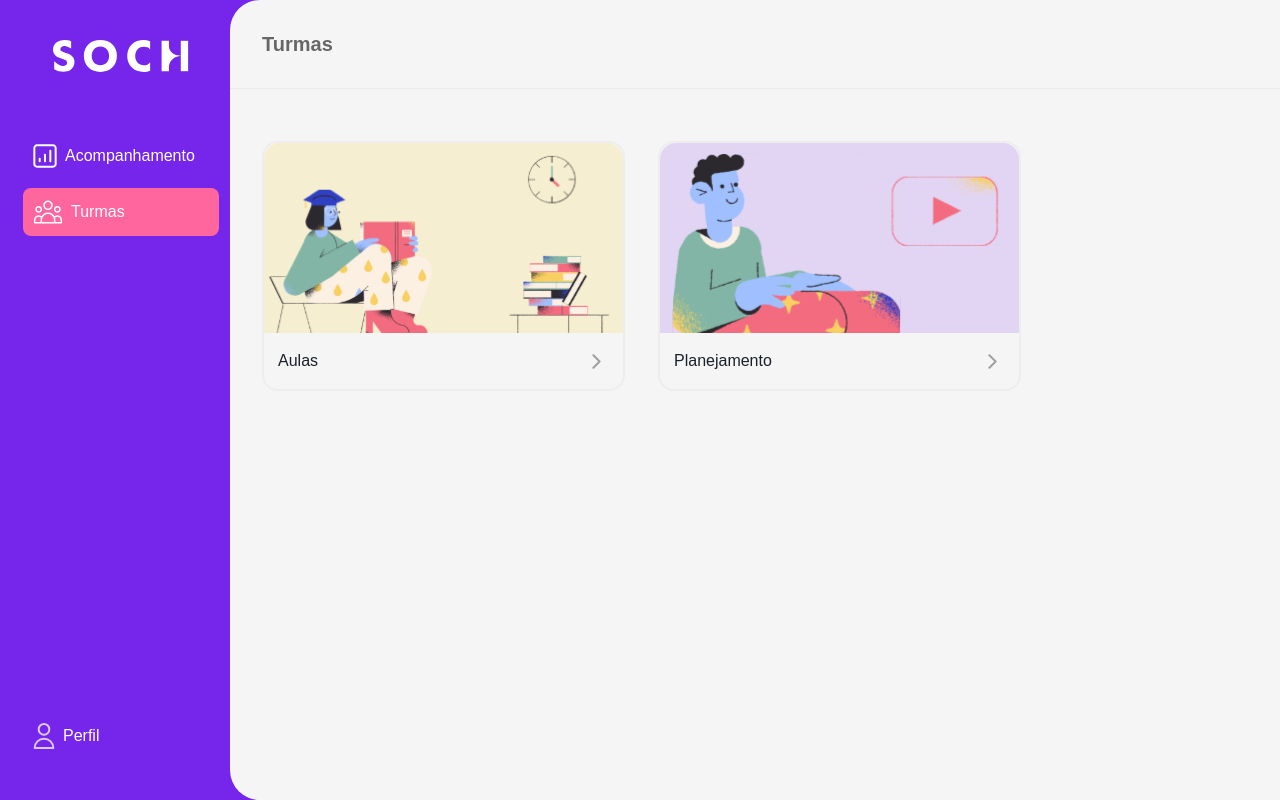
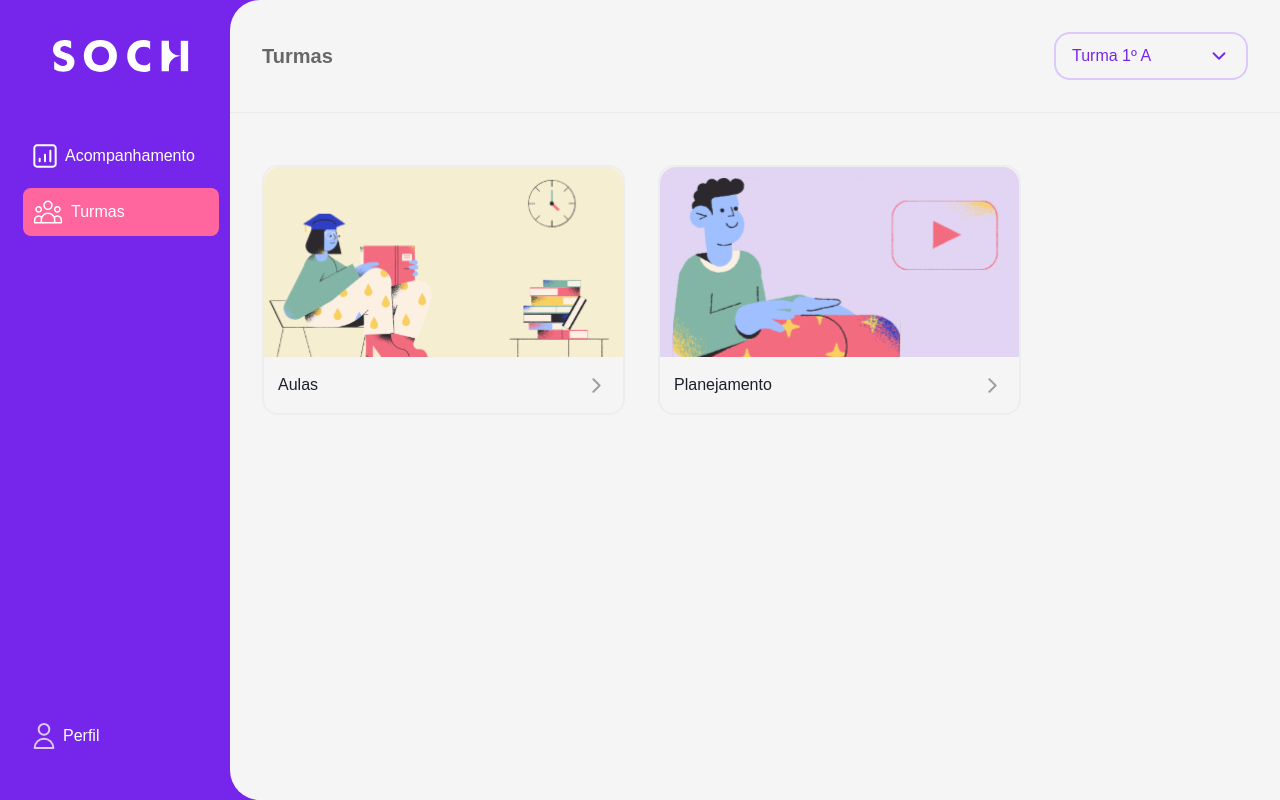
Before and after one commit to odailsonsilva/soch-front-deply, a React (Create React App) app: page / in a window 1280 px wide. Built offline with nearby package versions, Linux system fonts and the light colour scheme.

Commit message:
feat: dropdown

```diff
--- a/src/App.tsx
+++ b/src/App.tsx
@@ -4,13 +4,16 @@ import { BrowserRouter } from 'react-router-dom'
 
 import { Routes } from 'navigation/routes'
 import { Suspense } from 'react'
+import { SelectedClasseProvider } from 'context/use-selected-classe'
 
 function App() {
   return (
     <Suspense fallback={() => 'loading...'}>
       <BrowserRouter>
         <ChakraProvider theme={themeChakra}>
-          <Routes />
+          <SelectedClasseProvider>
+            <Routes />
+          </SelectedClasseProvider>
         </ChakraProvider>
       </BrowserRouter>
     </Suspense>
--- a/src/components/atoms/ButtonAction/index.tsx
+++ b/src/components/atoms/ButtonAction/index.tsx
@@ -3,7 +3,8 @@ import {
   ButtonProps,
   Flex,
   HStack,
-  Text
+  Text,
+  VStack
 } from '@chakra-ui/react'
 import { FiChevronRight } from 'react-icons/fi'
 
@@ -27,6 +28,8 @@ export interface IButtonActionParams extends ButtonProps {
   iconLeft: React.ReactNode
   label: string
   iconTypeRight: IconTypeRight
+  description?: string
+  value?: string
   variantIcon?: IVariantIcon
 }
 
@@ -35,6 +38,7 @@ const ButtonAction = ({
   label,
   iconTypeRight,
   variantIcon = 'gray',
+  description,
   ...rest
 }: IButtonActionParams) => {
   const renderIcon = useMemo(() => {
@@ -71,7 +75,7 @@ const ButtonAction = ({
         background: 'white'
       }}
     >
-      <HStack>
+      <HStack spacing="20px">
         <Flex
           p="8px"
           w="40px"
@@ -84,9 +88,16 @@ const ButtonAction = ({
           {iconLeft}
         </Flex>
 
-        <Text color="text" fontWeight="500">
-          {label}
-        </Text>
+        <VStack justifyContent="flex-start" alignItems="flex-start" ml="24px">
+          {description && (
+            <Text color="#A0A0A0" fontSize="14px">
+              {description}
+            </Text>
+          )}
+          <Text color="text" fontWeight="500">
+            {label}
+          </Text>
+        </VStack>
       </HStack>
 
       {renderIcon}
--- /dev/null
+++ b/src/components/molecules/DropdownClasses/index.tsx
@@ -0,0 +1,65 @@
+import {
+  Menu,
+  MenuButton,
+  MenuList,
+  MenuItem,
+  MenuItemOption,
+  MenuGroup,
+  MenuOptionGroup,
+  MenuDivider,
+  Text,
+  Flex,
+  useMediaQuery
+} from '@chakra-ui/react'
+import { ButtonAction } from 'components/atoms'
+import { useSelectedClasse } from 'context/use-selected-classe'
+import { FiChevronDown } from 'react-icons/fi'
+import { mock } from './mock'
+
+export const DropdownClasses = () => {
+  const { selectedClasse, setSelectedClasse } = useSelectedClasse()
+  const [isMobile] = useMediaQuery('(max-width: 768px)')
+
+  return (
+    <Menu>
+      <MenuButton
+        px={4}
+        py={2}
+        w="194px"
+        h="48px"
+        transition="all 0.2s"
+        borderRadius="16px"
+        borderWidth="2px"
+        borderColor={isMobile ? 'rgba(255, 255, 255, 0.25)' : '#DDC8FA'}
+        _expanded={{ bg: 'blue.400' }}
+        _focus={{ boxShadow: 'outline' }}
+      >
+        <Flex justifyContent="space-between" alignItems="center">
+          <Text color={isMobile ? '#fff' : 'primary'}>{selectedClasse}</Text>
+          <FiChevronDown size={22} color={isMobile ? '#fff' : '#7626EA'} />
+        </Flex>
+      </MenuButton>
+
+      <MenuList
+        borderRadius="24px"
+        bg="#fbfbfb"
+        border="none"
+        w={isMobile ? '280px' : '310px'}
+        boxShadow="0px 4px 16px rgba(0, 0, 0, 0.08)"
+        maxHeight="70vh"
+        overflow="auto"
+        left="0"
+      >
+        {mock.map((item) => (
+          <MenuItem
+            key={item.label}
+            _hover={{ background: 'none' }}
+            onClick={() => setSelectedClasse(item.value!)}
+          >
+            <ButtonAction {...item} />
+          </MenuItem>
+        ))}
+      </MenuList>
+    </Menu>
+  )
+}
--- /dev/null
+++ b/src/components/molecules/DropdownClasses/mock.tsx
@@ -0,0 +1,70 @@
+import { IButtonActionParams } from 'components/atoms/ButtonAction'
+import { ReactSVG } from 'react-svg'
+import MultiUser from 'assets/images/icons/multi-user.svg'
+
+export const mock: IButtonActionParams[] = [
+  {
+    label: '1º A',
+    description: 'Turma',
+    iconLeft: <ReactSVG src={MultiUser} />,
+    iconTypeRight: 'next',
+    variantIcon: 'violet',
+    value: 'Turma 1º A'
+  },
+  {
+    label: '1º B',
+    description: 'Turma',
+    iconLeft: <ReactSVG src={MultiUser} />,
+    iconTypeRight: 'next',
+    variantIcon: 'violet',
+    value: 'Turma 1º B'
+  },
+  {
+    label: '1º C',
+    description: 'Turma',
+    iconLeft: <ReactSVG src={MultiUser} />,
+    iconTypeRight: 'next',
+    variantIcon: 'violet',
+    value: 'Turma 1º C'
+  },
+  {
+    label: '2º A',
+    description: 'Turma',
+    iconLeft: <ReactSVG src={MultiUser} />,
+    iconTypeRight: 'next',
+    variantIcon: 'yellow',
+    value: 'Turma 2º A'
+  },
+  {
+    label: '2º B',
+    description: 'Turma',
+    iconLeft: <ReactSVG src={MultiUser} />,
+    iconTypeRight: 'next',
+    variantIcon: 'yellow',
+    value: 'Turma 2º B'
+  },
+  {
+    label: '2º C',
+    description: 'Turma',
+    iconLeft: <ReactSVG src={MultiUser} />,
+    iconTypeRight: 'next',
+    variantIcon: 'yellow',
+    value: 'Turma 2º C'
+  },
+  {
+    label: 'Terceirão A',
+    description: 'Turma',
+    iconLeft: <ReactSVG src={MultiUser} />,
+    iconTypeRight: 'next',
+    variantIcon: 'pink',
+    value: 'Turma 3º A'
+  },
+  {
+    label: 'Terceirão B',
+    description: 'Turma',
+    iconLeft: <ReactSVG src={MultiUser} />,
+    iconTypeRight: 'next',
+    variantIcon: 'pink',
+    value: 'Turma 3º B'
+  }
+]
--- /dev/null
+++ b/src/components/molecules/DropdownClasses/styles.ts
@@ -0,0 +1,4 @@
+import styled from 'styled-components'
+import { Button as ChakraButton } from '@chakra-ui/react'
+
+export const Button = styled(ChakraButton)``
--- a/src/components/molecules/index.ts
+++ b/src/components/molecules/index.ts
@@ -2,3 +2,4 @@ export { default as Breadcrumbs } from './Breadcrumbs'
 export { default as SibebarDesktop } from './SibebarDesktop'
 export { default as Tabs } from './Tabs'
 export * from './CardNavigationWithImage'
+export * from './DropdownClasses'
--- a/src/components/templates/AppTemplate/components/HeaderMobile/HeaderMobile.tsx
+++ b/src/components/templates/AppTemplate/components/HeaderMobile/HeaderMobile.tsx
@@ -10,7 +10,7 @@ interface IHeaderMobileParams {
 
 export const HeaderMobile = ({ list, content }: IHeaderMobileParams) => {
   return (
-    <Flex direction="column" bg="primary" h="130px" p="16px">
+    <Flex direction="column" bg="primary" h="150px" p="16px">
       <Flex direction="column" alignItems="center" justifyContent="center">
         <Logo />
 
--- a/src/components/templates/AppTemplate/index.tsx
+++ b/src/components/templates/AppTemplate/index.tsx
@@ -63,7 +63,7 @@ const AppTemplate = ({
 
         <Box
           overflow="auto"
-          maxHeight={isMobile ? 'calc(100vh - 162px)' : 'calc(100vh - 131px)'}
+          maxHeight={isMobile ? 'calc(100vh - 182px)' : 'calc(100vh - 131px)'}
           h="100%"
           p={{ base: '16px', md: '16px', lg: '32px' }}
           pt="0"
--- /dev/null
+++ b/src/context/use-selected-classe.tsx
@@ -0,0 +1,30 @@
+import {
+  useState,
+  createContext,
+  useContext,
+  SetStateAction,
+  Dispatch
+} from 'react'
+
+interface IUseSelectedClasse {
+  selectedClasse: string
+  setSelectedClasse: Dispatch<SetStateAction<string>>
+}
+
+const Context = createContext<IUseSelectedClasse>({} as IUseSelectedClasse)
+
+export const SelectedClasseProvider = ({ children }: any) => {
+  const [selectedClasse, setSelectedClasse] = useState('Turma 1º A')
+
+  return (
+    <Context.Provider value={{ selectedClasse, setSelectedClasse }}>
+      {children}
+    </Context.Provider>
+  )
+}
+
+export const useSelectedClasse = () => {
+  const context = useContext(Context)
+
+  return context
+}
--- a/src/pages/AllClasses/AllClasses.tsx
+++ b/src/pages/AllClasses/AllClasses.tsx
@@ -1,7 +1,11 @@
 /* eslint-disable react/jsx-key */
 import { Flex, Heading, Text, useMediaQuery, VStack } from '@chakra-ui/react'
 
-import { AppTemplate, CardNavigationWithImage } from 'components'
+import {
+  AppTemplate,
+  CardNavigationWithImage,
+  DropdownClasses
+} from 'components'
 import { mock } from './mock'
 
 const AllClasses = () => {
@@ -9,16 +13,29 @@ const AllClasses = () => {
 
   const hearderContent = () => {
     return (
-      <Flex alignItems="center">
+      <Flex alignItems="center" justifyContent="space-between">
         <Heading fontWeight="700" fontSize="1.25rem" color="gray.300">
           Turmas
         </Heading>
+
+        <DropdownClasses />
+      </Flex>
+    )
+  }
+
+  const hearderContentMobile = () => {
+    return (
+      <Flex alignItems="center" justifyContent="space-between">
+        <DropdownClasses />
       </Flex>
     )
   }
 
   return (
-    <AppTemplate headerContent={hearderContent()}>
+    <AppTemplate
+      headerContent={hearderContent()}
+      headerContentMobile={hearderContentMobile()}
+    >
       <Flex
         direction={isMobile ? 'column' : 'row'}
         w="100%"
--- a/src/pages/Lessons/Lessons.tsx
+++ b/src/pages/Lessons/Lessons.tsx
@@ -20,7 +20,7 @@ const list: IListBreadcrumb[] = [
     text: 'Turma 1º A'
   },
   {
-    link: '/',
+    link: '/aulas',
     text: 'Aulas'
   }
 ]
```
Also changed, not shown: src/components/molecules/DropdownClasses/stories.tsx (added, +9 -0 lines).
